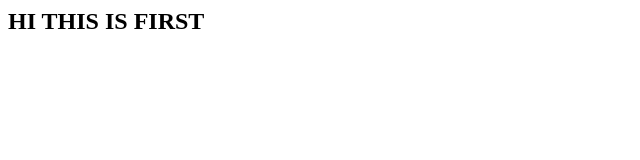
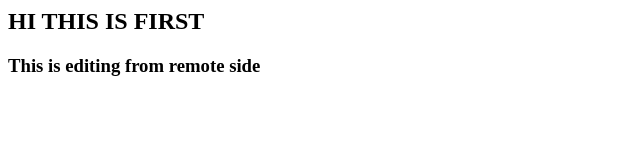
Before and after one commit to abhishekadityaroy102/gitrevise, a plain HTML site: page frontend/index.html in a window 1280 px wide. Shown: the whole page, without its empty margins (0-640 px from the left). Drawn offline with Linux system fonts and the light colour scheme.

Commit message:
Update index.html

```diff
--- a/frontend/index.html
+++ b/frontend/index.html
@@ -6,5 +6,6 @@
 </head>
 <body>
     <h2>HI THIS IS FIRST </h2>
+    <h3>This is editing from remote side</h3>
 </body>
 </html>
```
